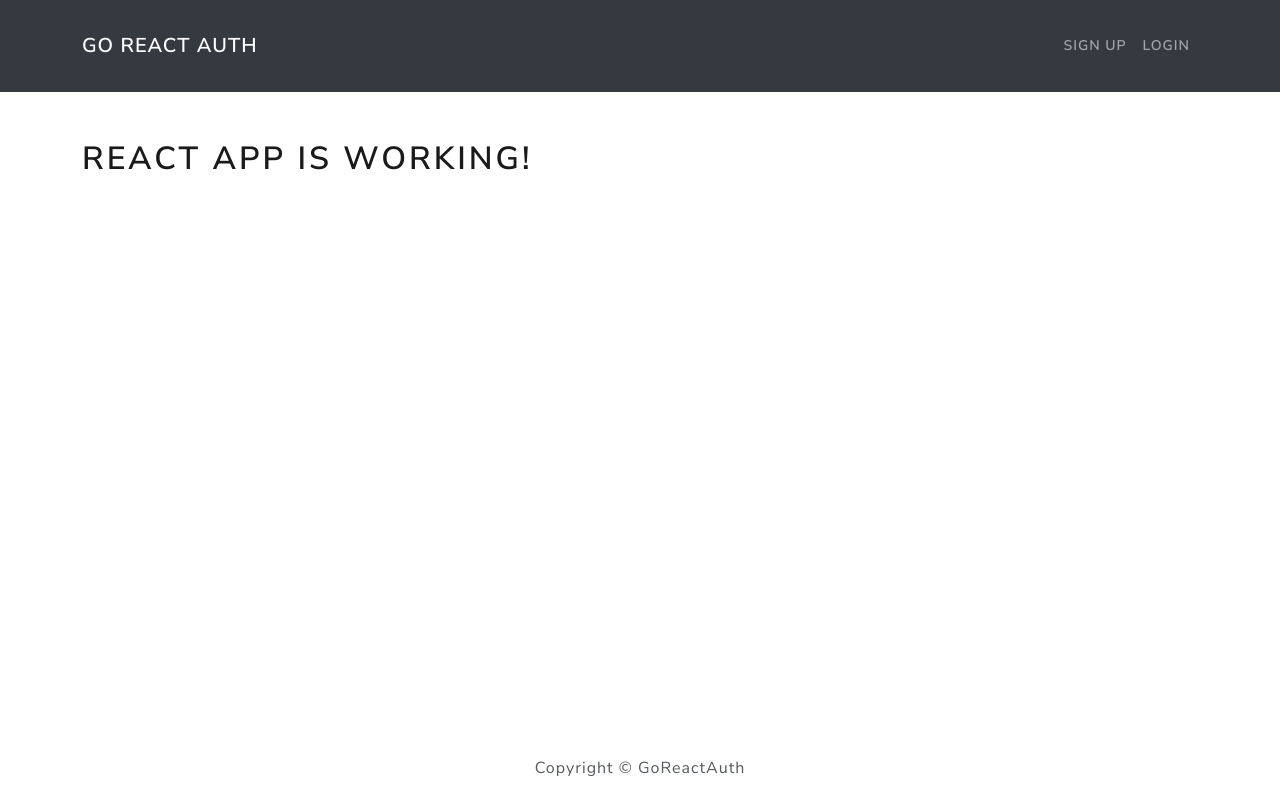
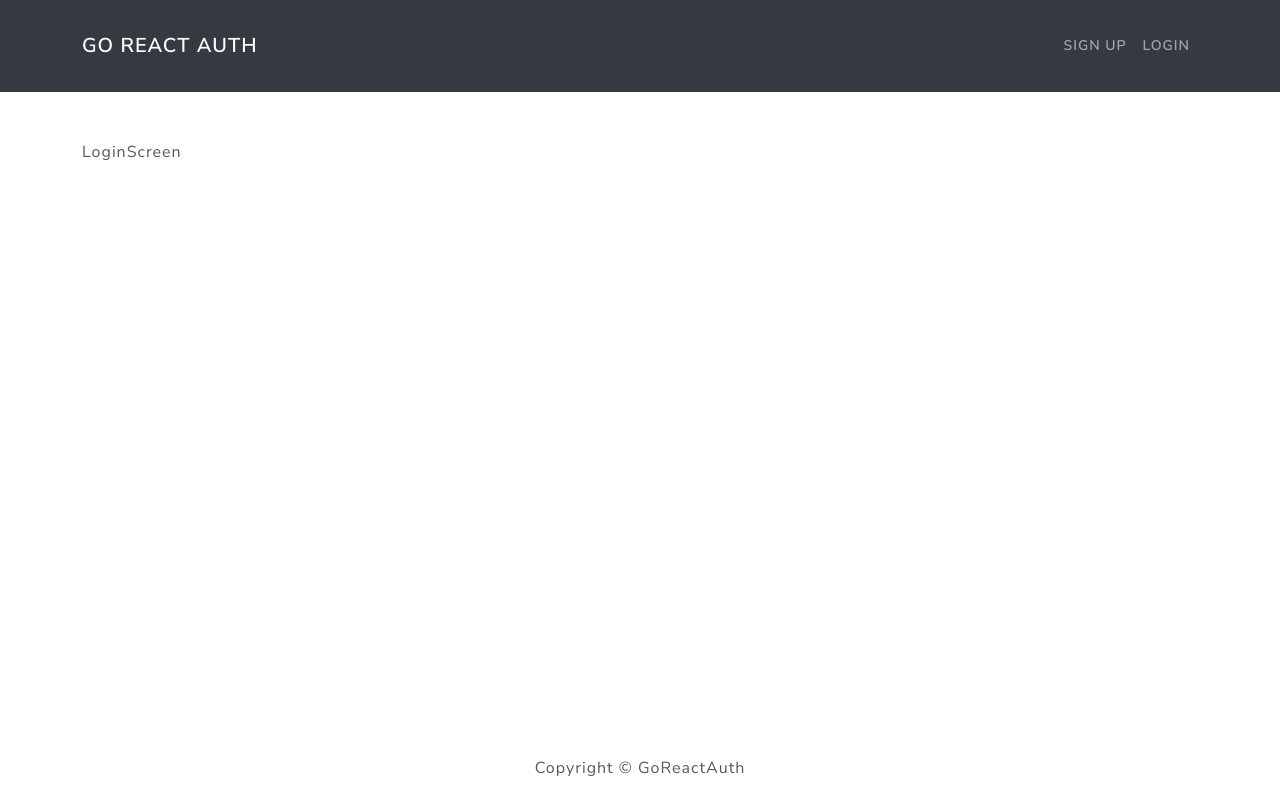
Before and after one commit to marceloungaretti/go-react-auth-demo, a React (Create React App) app in the folder frontend/: page /login in a window 1280 px wide. Built offline with nearby package versions, Linux system fonts and the light colour scheme.

Commit message:
adding routes

```diff
--- a/frontend/package.json
+++ b/frontend/package.json
@@ -10,9 +10,11 @@
     "@types/node": "^16.18.11",
     "@types/react": "^18.0.26",
     "@types/react-dom": "^18.0.10",
+    "@types/react-router-dom": "^5.3.3",
     "react": "^18.2.0",
     "react-bootstrap": "^2.7.0",
     "react-dom": "^18.2.0",
+    "react-router-dom": "^6.6.1",
     "react-scripts": "5.0.1",
     "typescript": "^4.9.4",
     "web-vitals": "^2.1.4"
--- a/frontend/src/App.tsx
+++ b/frontend/src/App.tsx
@@ -2,19 +2,27 @@ import React from 'react';
 import './App.css';
 import Header from './components/Header';
 import Footer from './components/Footer';
-import { Container } from 'react-bootstrap'
+import { Container } from 'react-bootstrap';
+import { BrowserRouter as Router, Route, Routes } from 'react-router-dom';
+import HomeScreen from './screens/HomeScreen';
+import SignupScreen from './screens/SignupScreen';
+import LoginScreen from './screens/LoginScreen';
 
 function App() {
   return (
-    <>
+    <Router>
       <Header />
       <main>
         <Container>
-          <h1>React app is working!</h1>
+          <Routes>
+            <Route path='/' element={<HomeScreen />} />
+            <Route path='/signup' element={<SignupScreen />} />
+            <Route path='/login' element={<LoginScreen />} />
+          </Routes>
         </Container>
       </main>
       <Footer />
-    </>
+    </Router>
   );
 }
 
--- /dev/null
+++ b/frontend/src/screens/HomeScreen.tsx
@@ -0,0 +1,9 @@
+import React from 'react'
+
+const HomeScreen = () => {
+  return (
+    <div>HomeScreen</div>
+  )
+}
+
+export default HomeScreen
--- /dev/null
+++ b/frontend/src/screens/LoginScreen.tsx
@@ -0,0 +1,9 @@
+import React from 'react'
+
+const LoginScreen = () => {
+  return (
+    <div>LoginScreen</div>
+  )
+}
+
+export default LoginScreen
--- /dev/null
+++ b/frontend/src/screens/SignupScreen.tsx
@@ -0,0 +1,9 @@
+import React from 'react'
+
+const SignupScreen = () => {
+  return (
+    <div>SignupScreen</div>
+  )
+}
+
+export default SignupScreen
```
Also changed, not shown: 1 other file (tests, documents, lock files or other folders).
